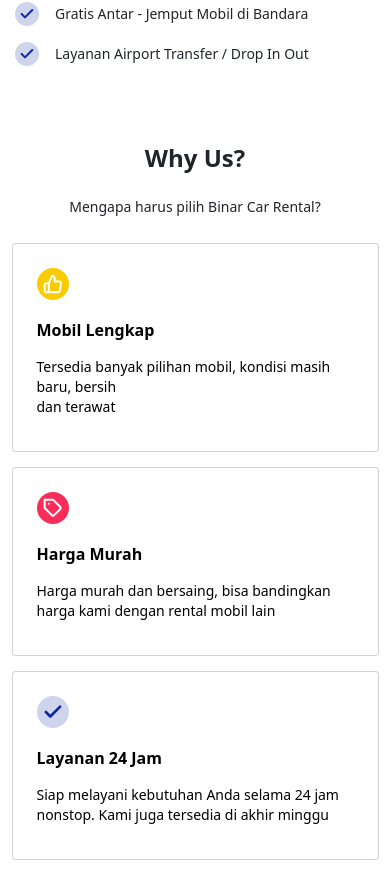
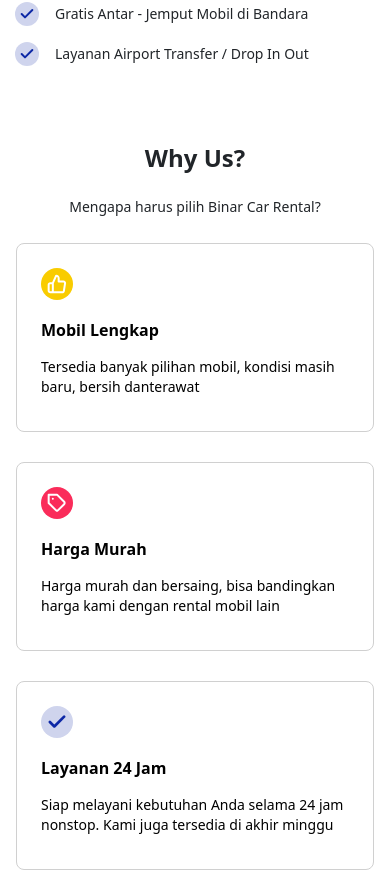
Before and after one commit to ariefhk/fsw-challenge-6, a React (Create React App) app: page / in a window 390 px wide. Shown: the part 1313-2185 px from the top of the page. Built offline with nearby package versions, Linux system fonts and the light colour scheme.

Commit message:
fix: fix gap in whyus cards

```diff
--- a/src/components/WhyUsComponent/index.jsx
+++ b/src/components/WhyUsComponent/index.jsx
@@ -7,9 +7,9 @@ export default function WhyUsComponent() {
     <Container className={styles.whyus}>
       <h2>Why Us?</h2>
       <p>Mengapa harus pilih Binar Car Rental?</p>
-      <Row className="gap-4 gap-lg-0">
+      <Row className="g-5">
         <Col lg={3}>
-          <Card className={styles.whyusCard}>
+          <Card className={styles.whyus__card}>
             <Image
               src="./images/ic_check.svg"
               alt="Check Icon"
@@ -18,14 +18,17 @@ export default function WhyUsComponent() {
             />
             <h5 className="my-sm-4">Mobil Lengkap</h5>
             <p>
-              Tersedia banyak pilihan mobil, kondisi masih baru, bersih <br />{" "}
-              dan terawat
+              Tersedia banyak pilihan mobil,
+              <br className="d-none d-sm-block" /> kondisi masih baru, bersih
+              dan
+              <br className="d-none d-sm-block" />
+              terawat
             </p>
           </Card>
         </Col>
 
         <Col lg={3}>
-          <Card className={styles.whyusCard}>
+          <Card className={styles.whyus__card}>
             <Image
               src="./images/ic_tag.svg"
               alt="Tag Icon"
@@ -40,7 +43,7 @@ export default function WhyUsComponent() {
           </Card>
         </Col>
         <Col lg={3}>
-          <Card className={styles.whyusCard}>
+          <Card className={styles.whyus__card}>
             <Image
               src="./images/ic_blue_check.svg"
               alt="Blue Check Icon"
@@ -56,7 +59,7 @@ export default function WhyUsComponent() {
         </Col>
 
         <Col lg={3}>
-          <Card className={styles.whyusCard}>
+          <Card className={styles.whyus__card}>
             <Image
               src="./images/ic_medal.svg"
               alt="Medal icon"
--- a/src/components/WhyUsComponent/index.module.css
+++ b/src/components/WhyUsComponent/index.module.css
@@ -24,18 +24,20 @@
   line-height: 20px;
 }
 
-.whyusCard {
+.whyus__card {
   padding: 20px;
   color: #000000;
+  border: 1px solid #d0d0d0;
+  border-radius: 8px;
 }
 
-.whyusCard h5 {
+.whyus__card h5 {
   font-weight: 700;
   font-size: 1.6rem;
   line-height: 24px;
 }
 
-.whyusCard p {
+.whyus__card p {
   font-weight: 300;
   font-size: 1.4rem;
   line-height: 20px;
@@ -44,6 +46,7 @@
 @media (max-width: 576px) {
   .whyus {
     margin-top: 64px;
+    padding: 0 12px;
   }
 
   .whyus h2 {
@@ -54,17 +57,17 @@
     padding: 16px 0 16px 0;
   }
 
-  .whyusCard {
+  .whyus__card {
     padding: 24px;
     margin: 0 4px;
     color: #000000;
   }
 
-  .whyusCard h5 {
+  .whyus__card h5 {
     padding: 18px 0px 10px 0px;
   }
 
-  .whyusCard p {
+  .whyus__card p {
     font-weight: 300;
     font-size: 1.4rem;
     line-height: 20px;
```
